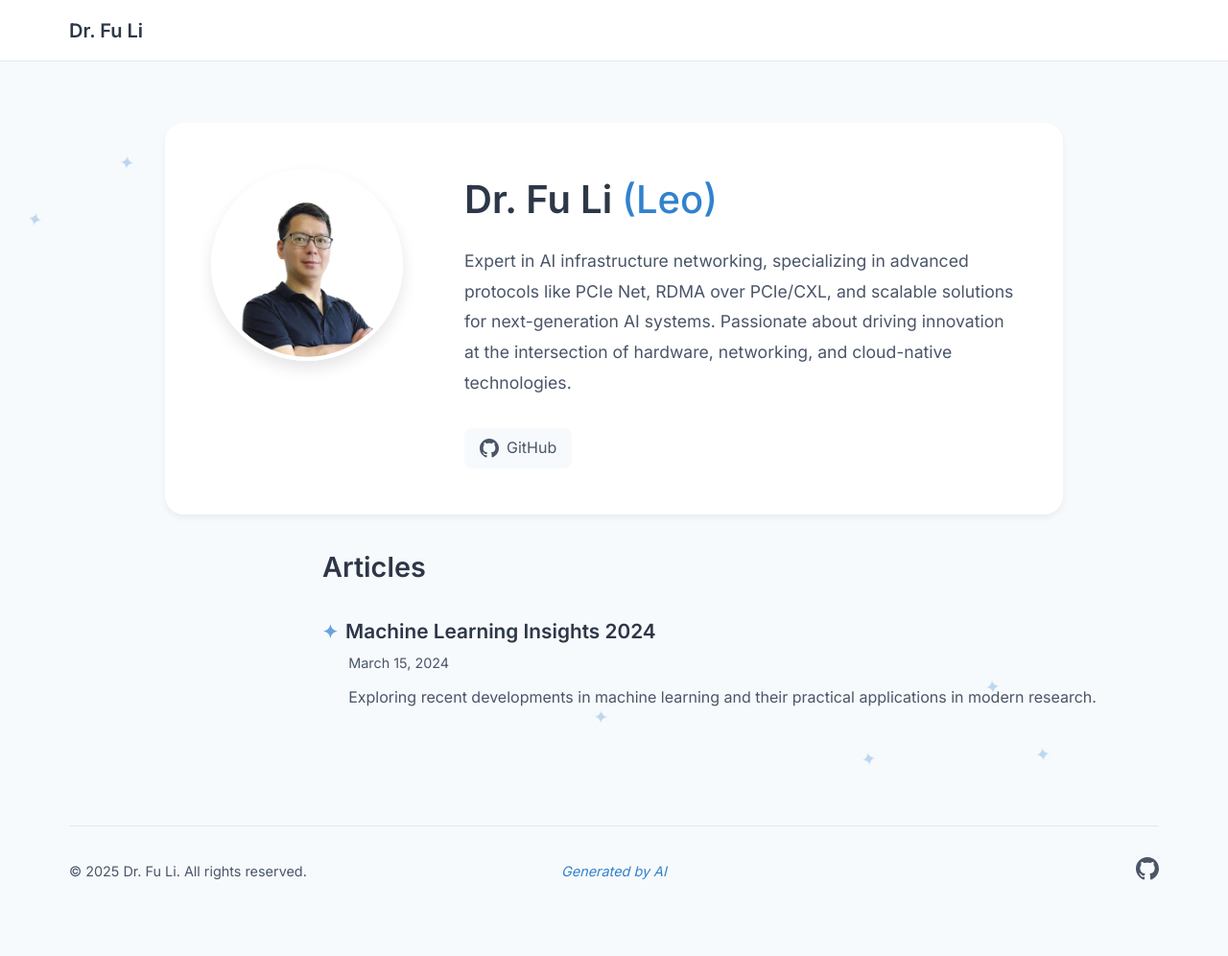
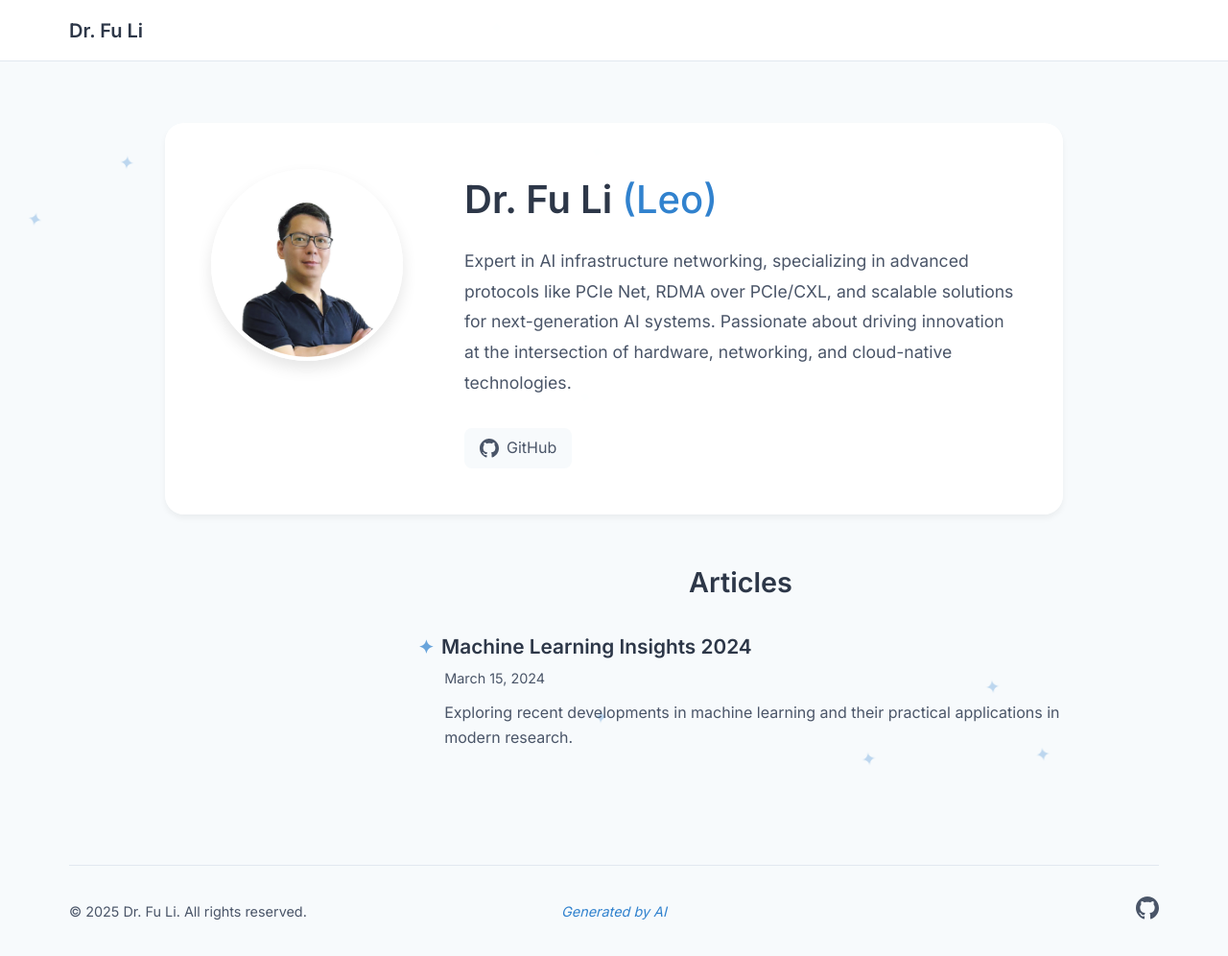
Before and after one commit to leoustc/leoustc.github.io, a Jekyll site: the page built from index.md, in a window 1280 px wide and 996 px high. Shown: the whole window at 96% size. Built offline with Jekyll 4.4.1, drawn with Linux system fonts in a browser that asks for light colours.

Commit message:
20250121.23.52.19.33407

```diff
--- a/assets/css/styles.css
+++ b/assets/css/styles.css
@@ -646,26 +646,41 @@
 .star:nth-child(10) { left: 95%; animation-delay: 4.5s; }
 
 /* Update container alignments */
-.profile-container, .posts-section {
+.profile-container {
     max-width: 1000px;
     width: 100%;
     margin: 2rem auto;
     padding: 0 2rem;
 }
 
-/* Align post list with profile content */
-.posts-list {
-    padding-left: calc(200px + 4rem); /* Width of profile image (200px) + gap (4rem) */
+.profile-card {
+    background: var(--card-background);
+    border-radius: 20px;
+    padding: 3rem;
+    display: flex;
+    gap: 4rem;
+    box-shadow: 0 4px 6px rgba(0, 0, 0, 0.05);
 }
 
+/* Align section title and posts with profile content */
 .section-title {
-    padding-left: calc(200px + 4rem);
-    text-align: left;
+    max-width: 1000px;
+    width: 100%;
+    margin: 3rem auto 2rem;
+    padding: 0 2rem 0 calc(2rem + 200px + 4rem); /* container padding + image width + gap */
+}
+
+.posts-list {
+    max-width: 1000px;
+    width: 100%;
+    margin: 0 auto;
+    padding: 0 2rem 0 calc(2rem + 200px + 4rem); /* container padding + image width + gap */
 }
 
 /* Responsive adjustments */
 @media (max-width: 768px) {
-    .posts-list, .section-title {
-        padding-left: 0;
+    .section-title,
+    .posts-list {
+        padding: 0 2rem;
     }
 }
```
